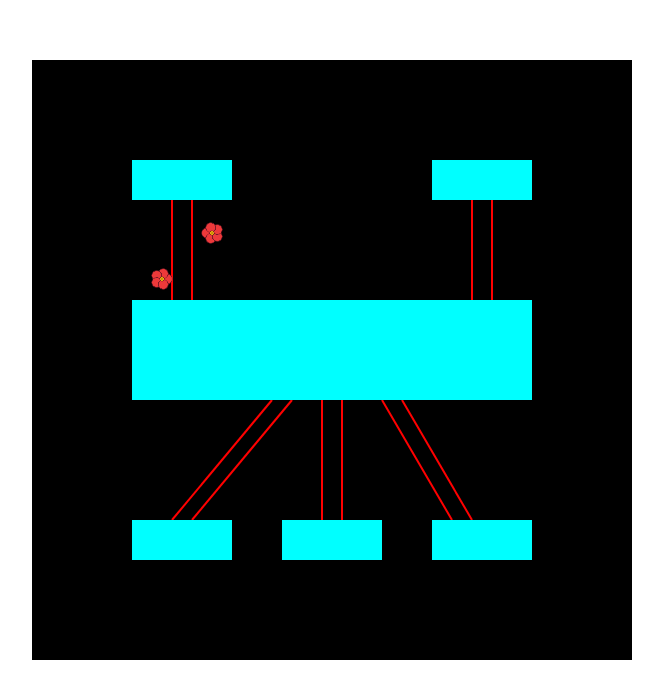
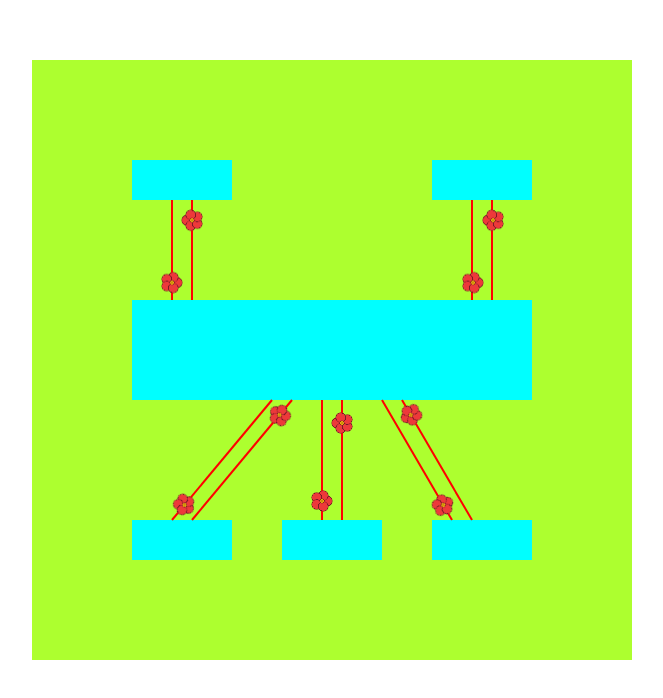
Before and after one commit to full-stack-up/css3-learn, a Vue app: page /show in a window 1280 px wide. Shown: the top 698 px of the page, without its empty margins (308-971 px from the left). Built offline with nearby package versions, Linux system fonts and the light colour scheme.

Commit message:
流程图效果，让所有的图标进行移动 总体进度（20%）

```diff
--- a/src/views/svg/FlowChart.vue
+++ b/src/views/svg/FlowChart.vue
@@ -10,16 +10,16 @@
         <div class="middle-bottom"></div>
         <div class="right-bottom"></div>
         <svg class="column-line" width="600px" height="600px" version="1.1">
-            <line id="line-1" x1="140" y1="140" x2="140" y2="300"
+            <line id="line-1" x1="140" y1="140" x2="140" y2="240"
                   style="stroke:rgb(255,0,0);stroke-width:2" @mouseenter="over()" @mouseleave="leave()"/>
 
-            <line id="line-2" x1="160" y1="140" x2="160" y2="300"
+            <line id="line-2" x1="160" y1="140" x2="160" y2="240"
                   style="stroke:rgb(255,0,0);stroke-width:2"/>
 
-            <line id="line-3" x1="440" y1="140" x2="440" y2="300"
+            <line id="line-3" x1="440" y1="140" x2="440" y2="240"
                   style="stroke:rgb(255,0,0);stroke-width:2"/>
 
-            <line id="line-4" x1="460" y1="140" x2="460" y2="300"
+            <line id="line-4" x1="460" y1="140" x2="460" y2="240"
                   style="stroke:rgb(255,0,0);stroke-width:2"/>
 
             <!-- 分割线    -->
@@ -68,6 +68,7 @@ export default {
         over() {
             const icon1 = this.$refs.icon1
             icon1.className = 'icon1 paused';
+            console.log(icon1)
 
             const icon2 = this.$refs.icon2
             icon2.className = 'icon2 paused';
@@ -87,11 +88,7 @@ export default {
 
 <style lang="stylus" scoped>
 
-@keyframes run-line
-    from
-        offset-distance: 0%;
-    to
-        offset-distance: 100%;
+
 
 .home
     position absolute
@@ -101,37 +98,6 @@ export default {
     height 600px
     margin 0 auto
     background-color greenyellow
-
-
-    .icon1
-        position absolute
-        left 130px;
-        top 110px;
-        width: 24px;
-        height: 24px;
-        background-image: url("../../image/flower.png")
-        background-repeat: no-repeat
-        offset-path: path('M0 40 L0 132');
-        offset-distance: 0%;
-        animation: run-line 2s linear infinite;
-
-    .icon2
-        position absolute
-        left 180px;
-        top 110px;
-        width: 24px;
-        height: 24px;
-        background-image: url("../../image/flower.png")
-        background-repeat: no-repeat
-        offset-path: path('M0 132 L0 40');
-        offset-distance: 0%;
-        animation: run-line 2s linear infinite;
-
-    .active
-        animation-play-state: running;
-
-    .paused
-        animation-play-state: paused;
 
     .left-top
         position absolute
@@ -184,6 +150,135 @@ export default {
         height 40px
         background-color aqua
 
+
+@keyframes run-line
+    from
+        offset-distance: 0%;
+    to
+        offset-distance: 100%;
+
+.column-line
+    display block
+    position: absolute;
+.icon1
+    position absolute
+    left 140px
+    top 110px
+    width: 24px;
+    height: 24px;
+    background-image: url("../../image/flower.png")
+    background-repeat: no-repeat
+    offset-path: path('M0 40 L0 123');
+    offset-distance: 0%;
+    animation: run-line 4s linear infinite;
+.icon2
+    position absolute
+    left 160px;
+    top 110px;
+    width: 24px;
+    height: 24px;
+    background-image: url("../../image/flower.png")
+    background-repeat: no-repeat
+    offset-path: path('M0 122 L0 40');
+    offset-distance: 0%;
+    animation: run-line 4s linear infinite;
+.icon3
+    position absolute
+    right 135px;
+    top 110px;
+    width: 24px;
+    height: 24px;
+    background-image: url("../../image/flower.png")
+    background-repeat: no-repeat
+    offset-path: path('M0 40 L0 123');
+    offset-distance: 0%;
+    animation: run-line 4s linear infinite;
+
+.icon4
+    position absolute
+    right 115px;
+    top 110px;
+    width: 24px;
+    height: 24px;
+    background-image: url("../../image/flower.png")
+    background-repeat: no-repeat
+    offset-path: path('M0 122 L0 40');
+    offset-distance: 0%;
+    animation: run-line 4s linear infinite;
+
+.icon5
+    position absolute
+    width: 24px;
+    height: 24px;
+    background-image: url("../../image/flower.png")
+    background-repeat: no-repeat
+    offset-path: path('M240 340 L140 460');
+    offset-distance: 0%;
+    animation: run-line 4s linear infinite;
+
+
+.icon6
+    position absolute
+    width: 24px;
+    height: 24px;
+    background-image: url("../../image/flower.png")
+    background-repeat: no-repeat
+    offset-path: path('M160 460 L260 340');
+    offset-distance: 0%;
+    animation: run-line 4s linear infinite;
+
+
+.icon7
+    position absolute
+    left 290px;
+    top 310px;
+    width: 24px;
+    height: 24px;
+    background-image: url("../../image/flower.png")
+    background-repeat: no-repeat
+    offset-path: path('M0 40 L0 144');
+    offset-distance: 0%;
+    animation: run-line 4s linear infinite;
+
+.icon8
+    position absolute
+    left 310px;
+    top 310px;
+    width: 24px;
+    height: 24px;
+    background-image: url("../../image/flower.png")
+    background-repeat: no-repeat
+    offset-path: path('M0 144 L0 40');
+    offset-distance: 0%;
+    animation: run-line 4s linear infinite;
+
+//<line id="line-9" x1="350" y1="340" x2="420" y2="460"
+//style="stroke:rgb(255,0,0);stroke-width:2"/>
+//
+//<line id="line-10" x1="370" y1="340" x2="440" y2="460"
+//style="stroke:rgb(255,0,0);stroke-width:2"/>
+
+.icon9
+    position absolute
+    width: 24px;
+    height: 24px;
+    background-image: url("../../image/flower.png")
+    background-repeat: no-repeat
+    offset-path: path('M350 340 L420 460');
+    offset-distance: 0%;
+    animation: run-line 4s linear infinite;
+
+
+.icon10
+    position absolute
+    width: 24px;
+    height: 24px;
+    background-image: url("../../image/flower.png")
+    background-repeat: no-repeat
+    offset-path: path('M440 460 L370 340');
+    offset-distance: 0%;
+    animation: run-line 4s linear infinite;
+
 .active
     animation-play-state: running;
 
--- a/src/views/svg/Show.vue
+++ b/src/views/svg/Show.vue
@@ -18,5 +18,4 @@ export default {
 .home
     width 100%
     height 100%
-    background-color black
 </style>
--- a/src/views/svg/SvgOne.vue
+++ b/src/views/svg/SvgOne.vue
@@ -34,11 +34,14 @@ export default {
 </script>
 
 <style lang="stylus" scoped>
+.home
+    position absolute
+    width 600px
+    height 400px
+    background-color greenyellow
 svg
-    width: 300px;
     display: block;
     position: absolute;
-    display: block;
 
 .ball
     position relative
```
